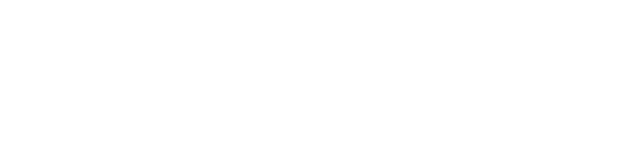
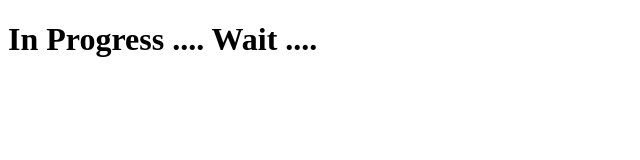
Before and after one commit to MeowYoki/meowyoki.github.io, a plain HTML site: page index.html in a window 1280 px wide. Shown: the whole page, without its empty margins (0-640 px from the left). Drawn offline with Linux system fonts and the light colour scheme.

Commit message:
Update index.html

```diff
--- a/index.html
+++ b/index.html
@@ -9,5 +9,7 @@
 </head>
 <body>
 
+<h1>In Progress .... Wait ....</h1>
+
 </body>
 </html>
```
